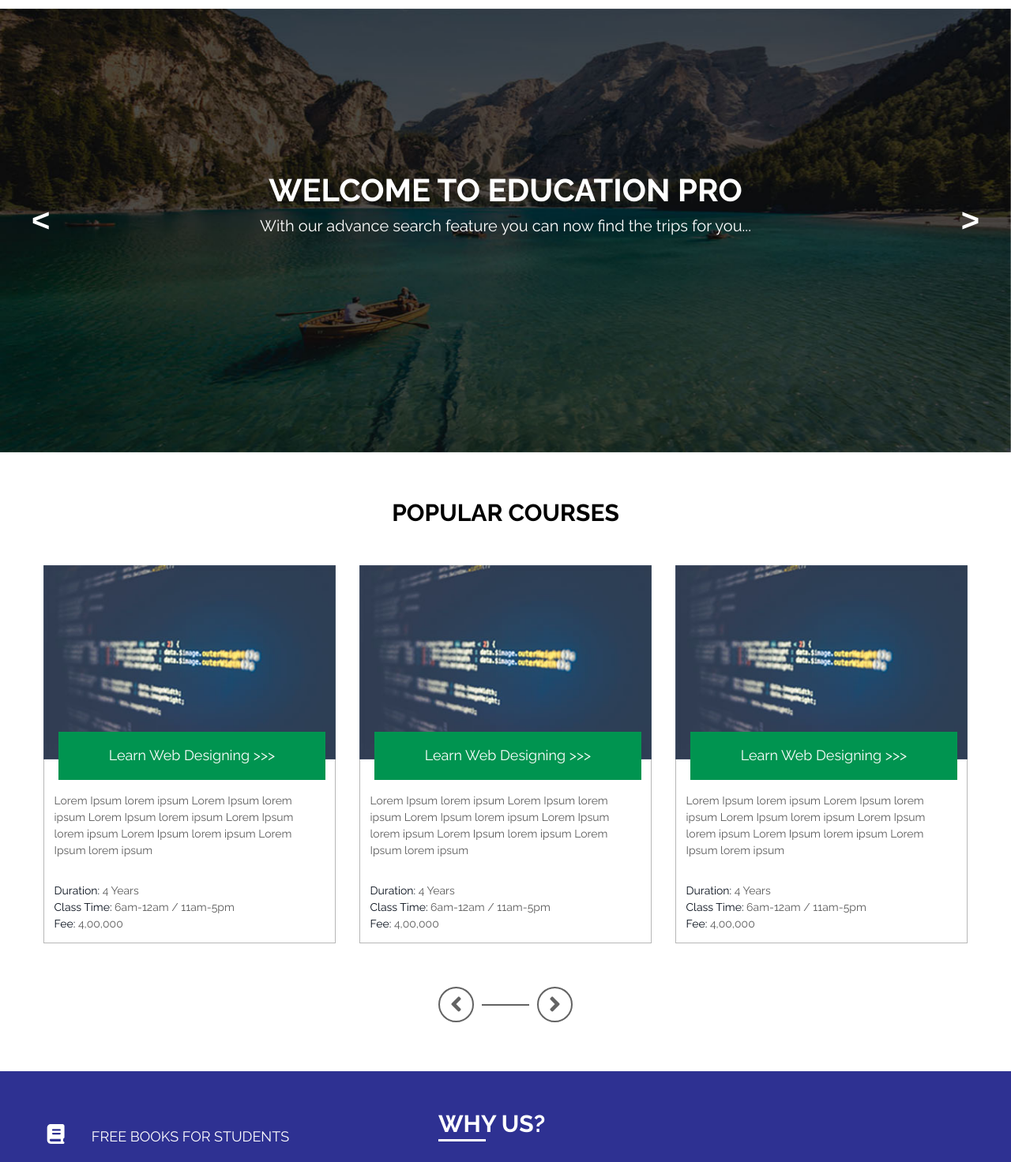
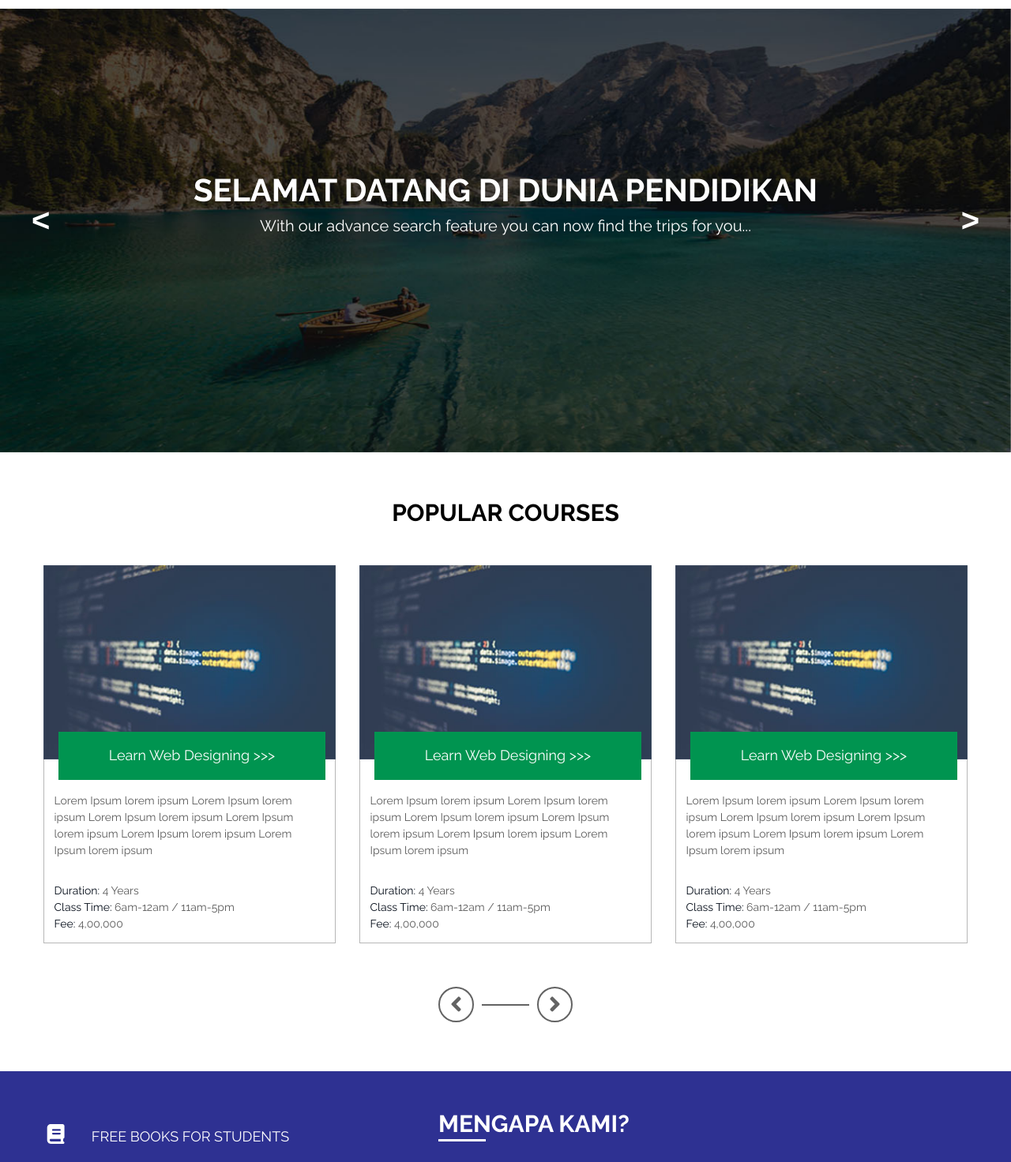
Before and after one commit to devrob67/web-dev.github.io, a plain HTML site: page index.html in a window 1280 px wide. Shown: the part 128-1600 px from the top of the page at 79% size. Drawn offline with Linux system fonts and the light colour scheme.

Commit message:
update index

```diff
--- a/index.html
+++ b/index.html
@@ -100,7 +100,7 @@
 				<img src="images/page-banner3.jpg" alt="Image of Bannner">
 			</div>
 			<div class="container" itemprop="description">
-				<h1>welcome to education pro</h1>
+				<h1>Selamat Datang di Dunia Pendidikan</h1>
 				<h3>With our advance search feature you can now find the trips for you...</h3>
 			</div>
 			 <div id="owl-four-nav" class="owl-nav"></div>
@@ -207,7 +207,7 @@
 					</ul>
 				</div>
 				<div class="whyus-wrap">
-					<h1>why us?</h1>
+					<h1>Mengapa Kami?</h1>
 					<p itemprop="description">Lorem Ipsum lorem ipsum Lorem Ipsum lorem ipsum Lorem Ipsum lorem ipsum Lorem Ipsum lorem ipsum Lorem Ipsum lorem ipsum Lorem Ipsum lorem ipsumLorem Ipsum lorem ipsum Lorem Ipsum lorem ipsum Lorem Ipsum lorem ipsum Lorem Ipsum lorem ipsum Lorem Ipsum lorem ipsum Lorem Ipsum lorem ipsumLorem Ipsum lorem ipsum Lorem Ipsum lorem ipsum Lorem Ipsum lorem ipsum Lorem Ipsum lorem ipsum Lorem Ipsum lorem ipsum Lorem Ipsum lorem ipsumLorem Ipsum lorem ipsum Lorem Ipsum lorem ipsum Lorem Ipsum lorem ipsum Lorem Ipsum lorem ipsum Lorem Ipsum lorem ipsum Lorem Ipsum lorem ipsumLorem Ipsum lorem ipsum Lorem Ipsum lorem ipsum Lorem Ipsum lorem ipsum Lorem Ipsum lorem ipsum Lorem Ipsum lorem ipsum Lorem Ipsum lorem ipsumLorem Ipsum lorem ipsum Lorem Ipsum lorem ipsum Lorem Ipsum lorem ipsum Lorem Ipsum lorem ipsum Lorem Ipsum lorem ipsum Lorem Ipsum lorem ipsum</p>
 
 					<a href="#" class="read-more-btn">read more</a>
```
